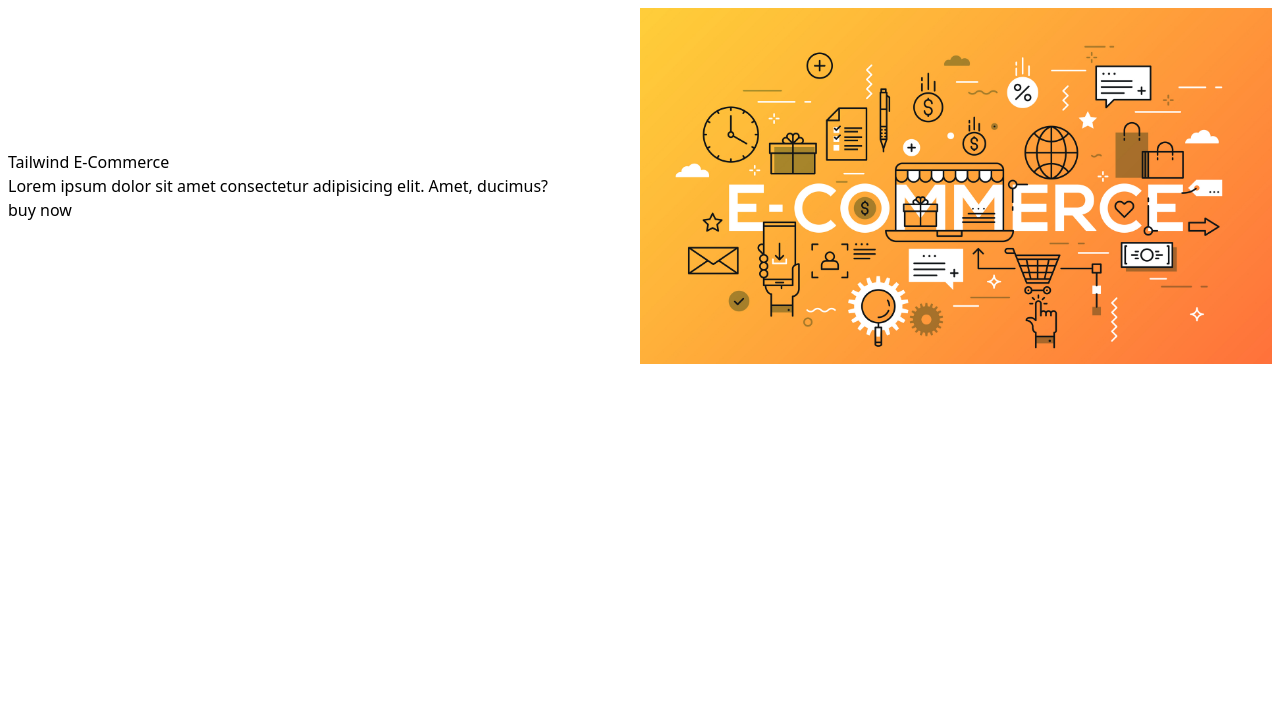
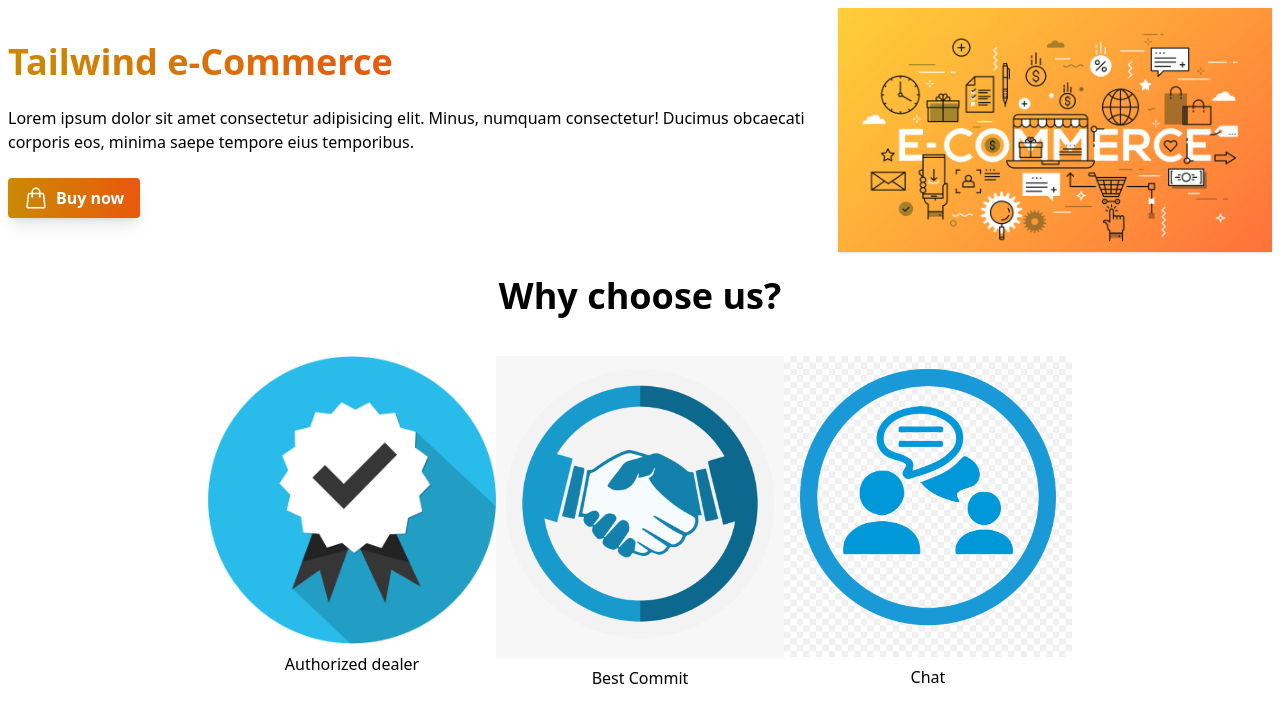
Before and after one commit to Script-Demon/Tailwind-Commerce, a plain HTML site: page index.html in a window 1280 px wide. Drawn offline with nearby package versions, Linux system fonts and the light colour scheme.

Commit message:
why choose part done

```diff
--- a/index.html
+++ b/index.html
@@ -6,18 +6,47 @@
     <title>Tailwind commerce</title>
 </head>
 <body>
+    <!-- header strat -->
     <div class="container mx-auto p-2">
         <div class="flex justify-between items-center md:flex-nowrap flex-wrap">
-            <div class="">
-                <h1>Tailwind E-Commerce</h1>
-                <p>Lorem ipsum dolor sit amet consectetur adipisicing elit. Amet, ducimus?</p>
-                <button>buy now</button>
+            <div class="space-y-6">
+                <span class="text-4xl font-bold bg-gradient-to-r from-yellow-600 to-orange-600 text-transparent bg-clip-text">Tailwind e-Commerce</span>
+                <p class="text-grey-600 font-light">Lorem ipsum dolor sit amet consectetur adipisicing elit. Minus, numquam consectetur! Ducimus obcaecati corporis eos, minima saepe tempore eius temporibus.</p>
+                <button class="bg-gradient-to-r from-yellow-600 to-orange-600 py-2 px-4 text-white font-bold rounded shadow-lg flex items-center">
+                    <svg xmlns="http://www.w3.org/2000/svg" fill="none" viewBox="0 0 24 24" stroke-width="1.5" stroke="currentColor" class="w-6 h-6">
+                        <path stroke-linecap="round" stroke-linejoin="round" d="M15.75 10.5V6a3.75 3.75 0 10-7.5 0v4.5m11.356-1.993l1.263 12c.07.665-.45 1.243-1.119 1.243H4.25a1.125 1.125 0 01-1.12-1.243l1.264-12A1.125 1.125 0 015.513 7.5h12.974c.576 0 1.059.435 1.119 1.007zM8.625 10.5a.375.375 0 11-.75 0 .375.375 0 01.75 0zm7.5 0a.375.375 0 11-.75 0 .375.375 0 01.75 0z" />
+                      </svg>
+                 <span class="ml-2">Buy now</span></button>
             </div>
-            <div class="w-1/2">
+            <div class="w-1/2 shadow">
                 <img src="/image/E-commerce_web_design_EWM_SA_Digital_Agency_Geneva.jpg" alt="">
             </div>
         </div>
         </div>
+    <!-- header end -->
+    <!-- why choose us start -->
+    <p class="p-4 text-center text-4xl mx-auto font-bold">Why choose us?</p>
+        <div class="p-6 choose flex justify-center align-middle">
+            <div class="card" style="width: 18rem;">
+                <img src="/image/icons_blue_whychooseus.png" class="card-img-top" alt="...">
+                <div class="card-body">
+                  <p class="p-2 card-text text-center">Authorized dealer</p>
+                </div>
+              </div>
+              <div class="card" style="width: 18rem;">
+                <img src="/image/36-364106_transparent-performance-icon-png-handshake-png-png-download.png" class="card-img-top" alt="...">
+                <div class="card-body">
+                  <p class="p-2 card-text text-center">Best Commit</p>
+                </div>
+              </div>
+              <div class="card" style="width: 18rem;">
+                <img src="/image/5510848-middle.png" class="card-img-top" alt="...">
+                <div class="card-body">
+                  <p class="p-2 card-text text-center">Chat</p>
+                </div>
+              </div>
+        </div>
+    <!-- why choose us end -->
 
 
 
```
Also changed, not shown: image/36-364106_transparent-performance-icon-png-handshake-png-png-download.png (added), image/5510848-middle.png (added), image/icons_blue_whychooseus.png (added).
